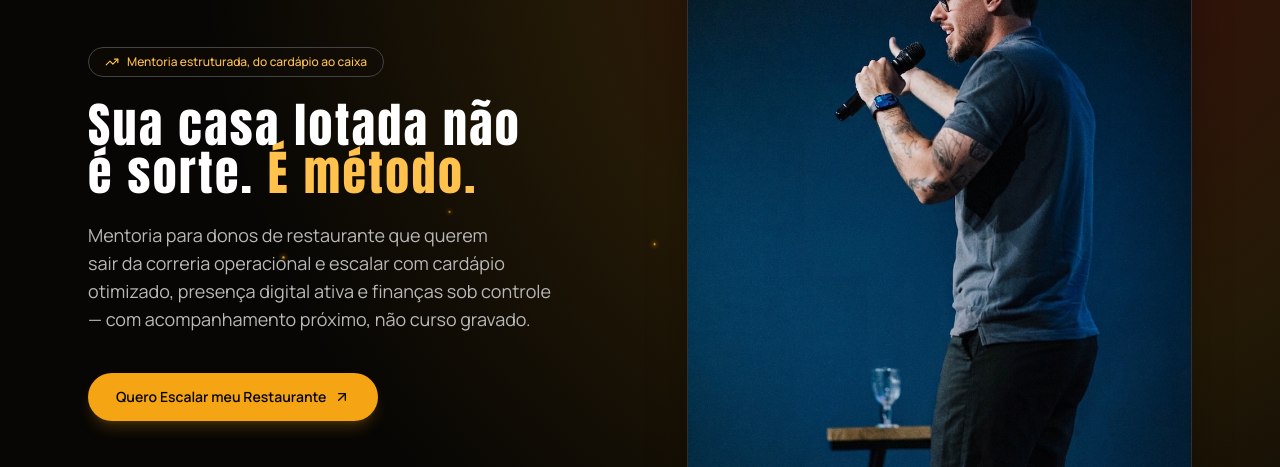
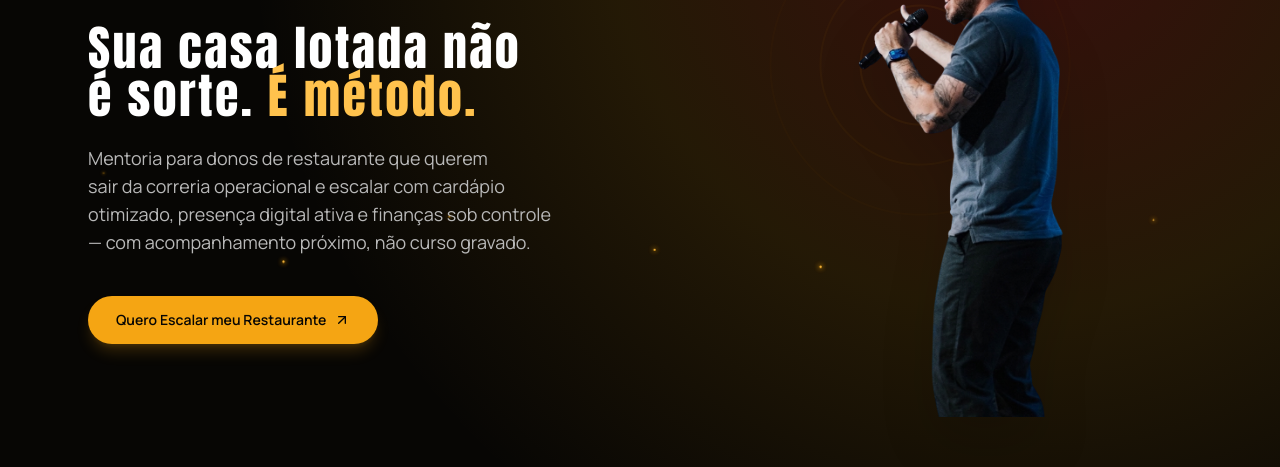
Before and after one commit to julialumi2/aceleracao, a React (Vite) app: page / in a window 1280 px wide. Shown: the part 280-747 px from the top of the page. Built offline with nearby package versions, Linux system fonts and the light colour scheme; no server answers.

Commit message:
Use the transparent cutout of the mentor's photo in the hero
Swaps the background photo for the no-background version so it
blends into the hero instead of sitting in a framed rectangle.

```diff
--- a/src/components/landing/Hero.jsx
+++ b/src/components/landing/Hero.jsx
@@ -1,6 +1,6 @@
 import { ArrowUpRight, TrendingUp } from "lucide-react";
 import Sparks from "../shared/Sparks.jsx";
-import mentorPhoto from "../../assets/mentor.jpg";
+import mentorPhoto from "../../assets/mentor-cutout.png";
 
 export default function Hero() {
   return (
@@ -38,12 +38,12 @@ export default function Hero() {
           </div>
         </div>
 
-        <div className="relative mx-auto w-full max-w-xs lg:max-w-none">
-          <div className="absolute inset-0 -z-10 rounded-[2rem] bg-emerald-brand/15 blur-2xl" />
+        <div className="relative mx-auto flex w-full max-w-xs items-end justify-center lg:max-w-none lg:h-[520px]">
+          <div className="absolute inset-x-8 bottom-0 -z-10 h-2/3 rounded-[3rem] bg-emerald-brand/20 blur-3xl" />
           <img
             src={mentorPhoto}
             alt="Mentor responsável pela Aceleração Delivery"
-            className="aspect-[3/4] w-full rounded-[2rem] border border-line/60 object-cover shadow-2xl shadow-black/40"
+            className="max-h-[420px] w-auto object-contain drop-shadow-2xl lg:max-h-[520px]"
           />
         </div>
       </div>
```
Also changed, not shown: src/assets/mentor-cutout.png (added), src/assets/mentor.jpg (deleted).
